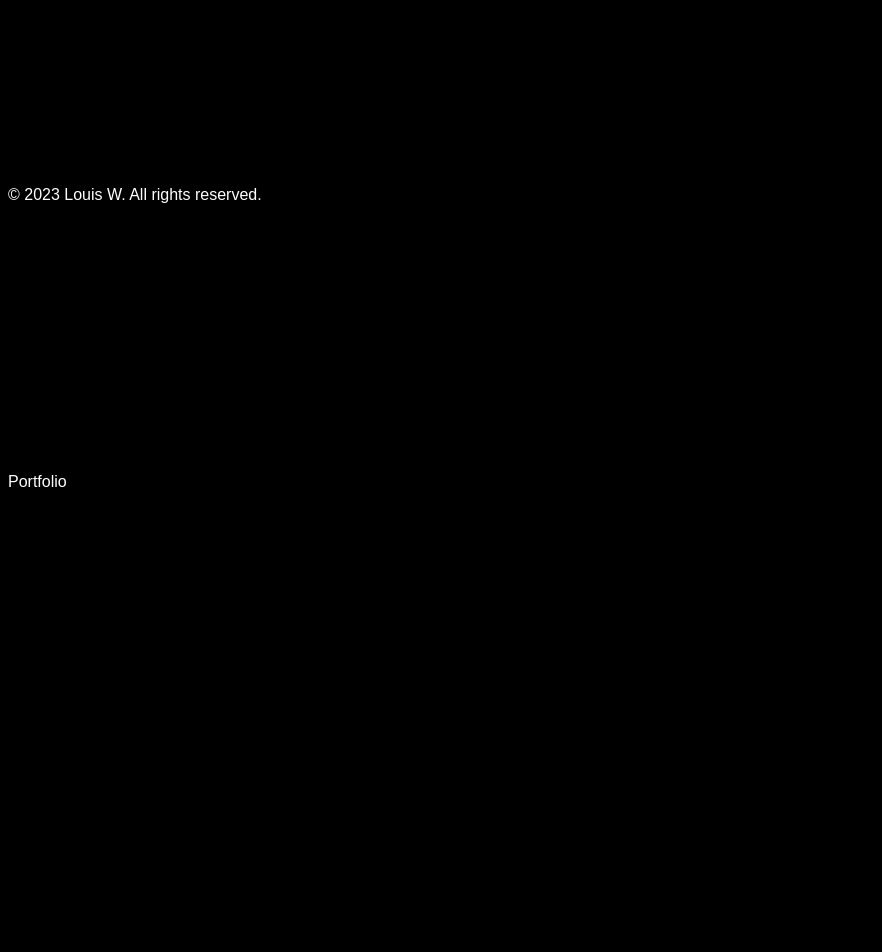
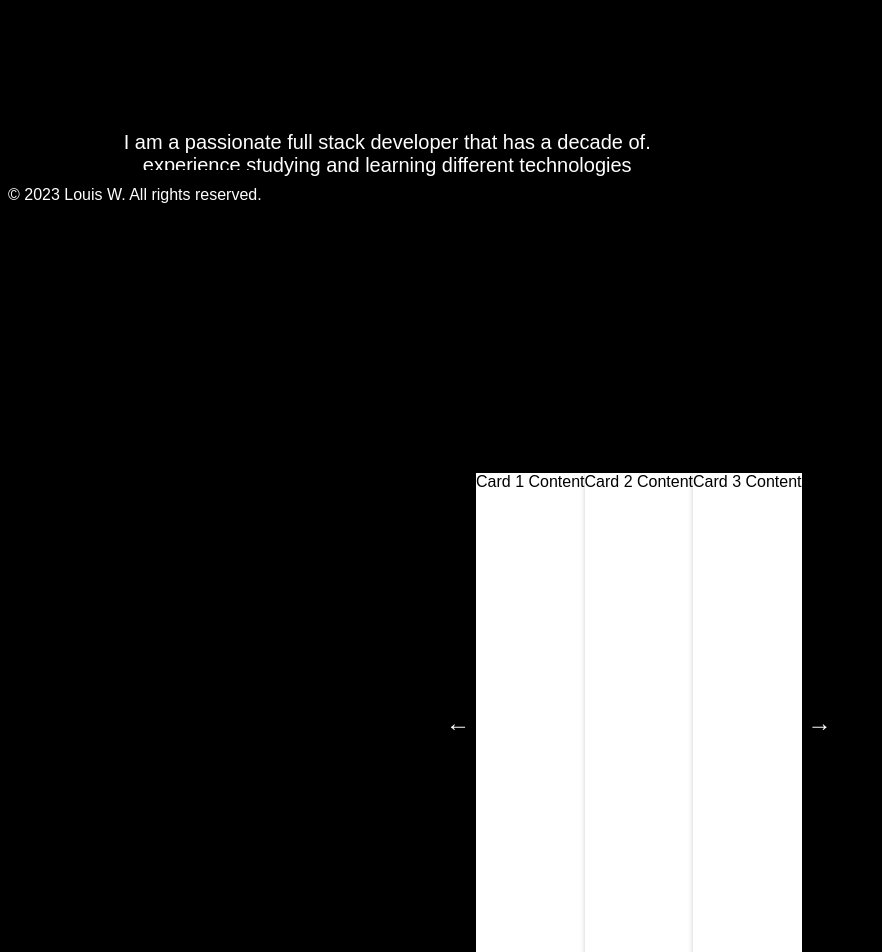
Before and after one commit to LouisWdev/Louis-react-portfolio, a React (Vite) app: page / in a window 1280 px wide. Shown: the part 580-1532 px from the top of the page, without its empty margins (0-882 px from the left). Built offline with nearby package versions, Linux system fonts and the light colour scheme.

Commit message:
started work on the portfolio card slider

```diff
--- a/src/Pages/Home.tsx
+++ b/src/Pages/Home.tsx
@@ -38,6 +38,14 @@ const SubText = styled.div`
   font-size: large;
 `;
 
+const Introduction = styled.div`
+      font-size: 20px;
+      margin-top: 30%;
+      margin-right: 40%;
+      text-align: center;
+
+`;
+
 const Home = () => {
   const [showText, setShowText] = useState(false);
 
@@ -61,6 +69,10 @@ const Home = () => {
         </SubText>
       </div>
     </Container>
+    <Introduction>
+      I am a passionate full stack developer that has a decade of.<br/>
+     experience studying and learning different technologies
+     </Introduction>
     </Section>
   );
 };
--- a/src/Pages/Portfolio.tsx
+++ b/src/Pages/Portfolio.tsx
@@ -1,13 +1,21 @@
 import styled from 'styled-components';
+import Slider from '../components/Slider';
 
 const Section = styled.div`
      height: 100vh
 `;
 
+const cardContent = [
+  "Card 1 Content",
+  "Card 2 Content",
+  "Card 3 Content",
+  // Add more card content as needed
+];
+
 const Portfolio = () => {
   return (
     <Section>
-        <div>Portfolio</div>
+        <Slider cards={cardContent}/>
     </Section>
   )
 }
--- /dev/null
+++ b/src/components/Slider.tsx
@@ -0,0 +1,57 @@
+import React, { useState } from 'react';
+import styled from 'styled-components';
+
+const SliderContainer = styled.div`
+  display: flex;
+  overflow: hidden;
+  width: 100%;
+  max-width: 400px;
+  height: 500px;
+  margin: 0 auto;
+  position: relative;
+`;
+
+const SliderTrack = styled.div`
+  display: flex;
+  transition: transform 0.3s ease-in-out;
+`;
+
+const SlideCard = styled.div`
+  flex: 100%;
+  box-shadow: 0px 0px 5px rgba(0, 0, 0, 0.2);
+  background-color: #fff;
+  color: black;
+`;
+
+const SliderButton = styled.button`
+  border: none;
+  background-color: transparent;
+  font-size: 24px;
+  cursor: pointer;
+`;
+
+const Slider = ({ cards }) => {
+  const [currentIndex, setCurrentIndex] = useState(0);
+
+  const nextSlide = () => {
+    setCurrentIndex((prevIndex) => (prevIndex + 1) % cards.length);
+  };
+
+  const prevSlide = () => {
+    setCurrentIndex((prevIndex) => (prevIndex - 1 + cards.length) % cards.length);
+  };
+
+  return (
+    <SliderContainer>
+      <SliderButton onClick={prevSlide}>&larr;</SliderButton>
+      <SliderTrack style={{ transform: `translateX(-${currentIndex * 100}%)` }}>
+        {cards.map((card, index) => (
+          <SlideCard key={index}>{card}</SlideCard>
+        ))}
+      </SliderTrack>
+      <SliderButton onClick={nextSlide}>&rarr;</SliderButton>
+    </SliderContainer>
+  );
+};
+
+export default Slider;
```
